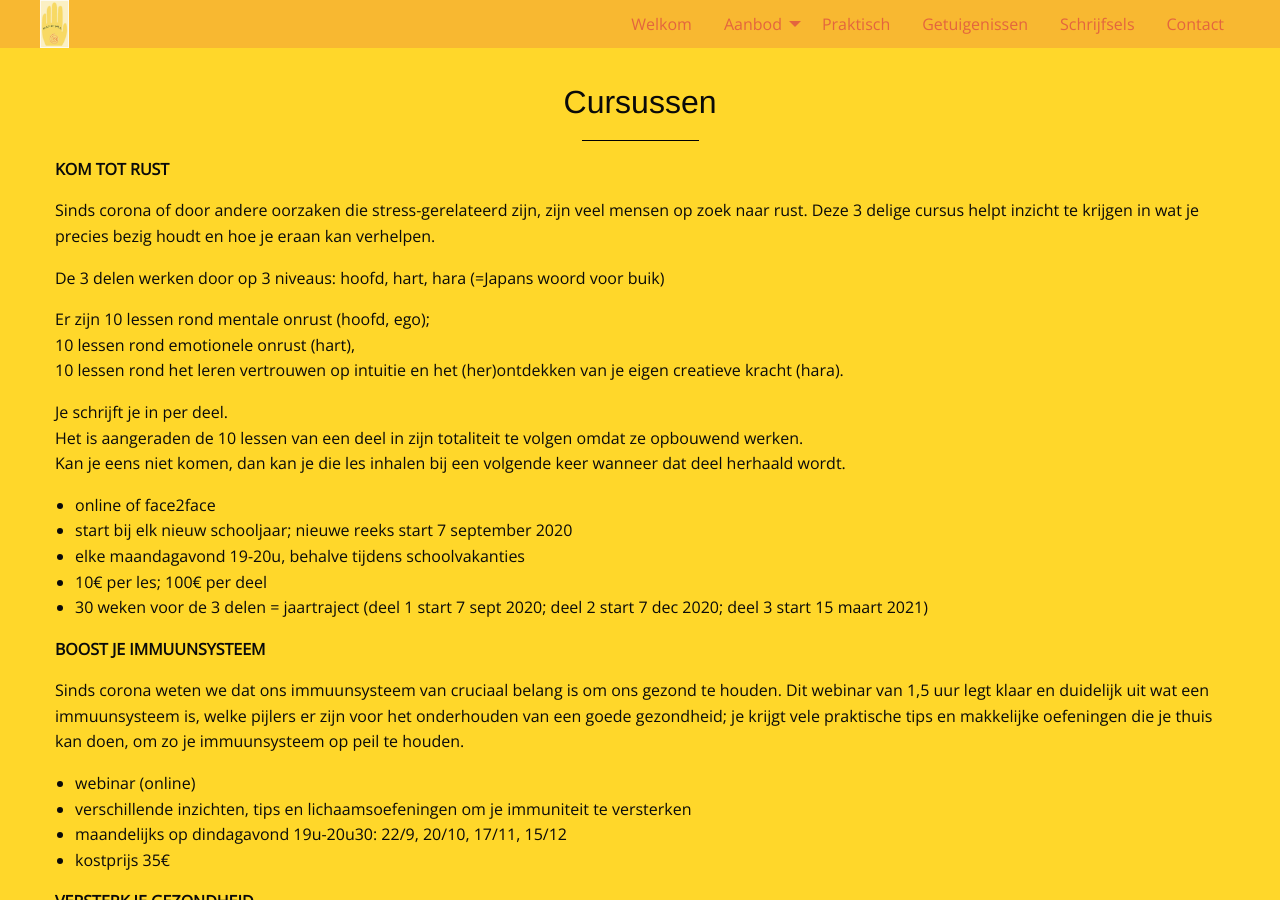
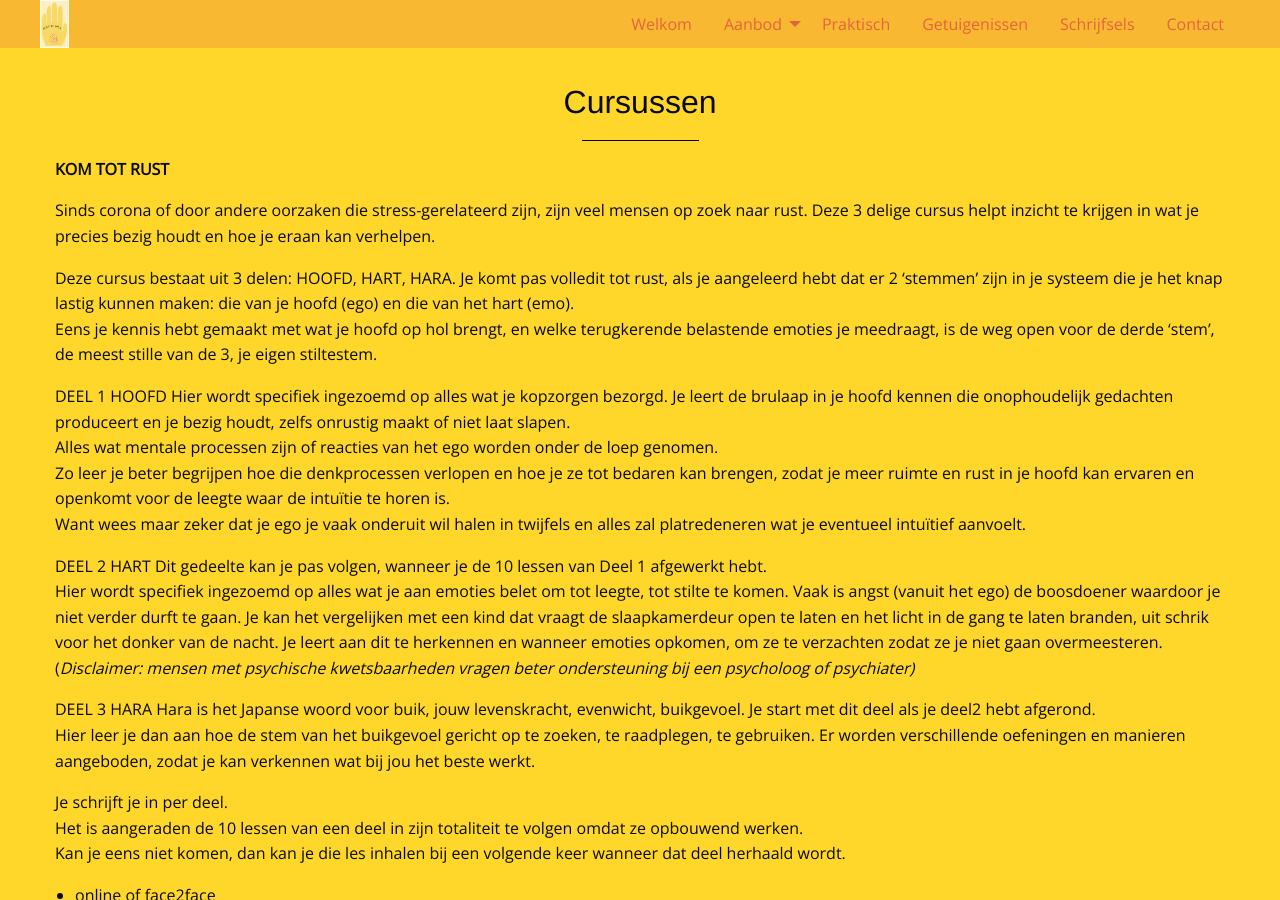
Before and after one commit to manopura/manopura.github.io, a Jekyll site: the page built from cursussen.md, in a window 1280 px wide and 900 px high. Built offline with Jekyll 4.4.1, drawn with Linux system fonts in a browser that asks for light colours; nearby versions of some CDN libraries; our own code applies the rules of GitHub Pages for plain Markdown files.

Commit message:
Update cursussen.md

```diff
--- a/cursussen.md
+++ b/cursussen.md
@@ -8,11 +8,27 @@ menu: cursussen
 
 Sinds corona of door andere oorzaken die stress-gerelateerd zijn, zijn veel mensen op zoek naar rust. Deze 3 delige cursus helpt inzicht te krijgen in wat je precies bezig houdt en hoe je eraan kan verhelpen.
 
-De 3 delen werken door op 3 niveaus: hoofd, hart, hara (=Japans woord voor buik)
+Deze cursus bestaat uit 3 delen: HOOFD, HART, HARA.
+Je komt pas volledit tot rust, als je aangeleerd hebt dat er 2 'stemmen' zijn in je systeem die je het knap lastig kunnen maken: die van je hoofd (ego) en die van het hart (emo).
+Eens je kennis hebt gemaakt met wat je hoofd op hol brengt, en welke terugkerende belastende emoties je meedraagt, is de weg open voor de derde 'stem', de meest stille van de 3, je eigen stiltestem.
 
-Er zijn 10 lessen rond mentale onrust (hoofd, ego);
-10 lessen rond emotionele onrust (hart),
-10 lessen rond het leren vertrouwen op intuitie en het (her)ontdekken van je eigen creatieve kracht (hara).
+DEEL 1 HOOFD
+Hier wordt specifiek ingezoemd op alles wat je kopzorgen bezorgd. Je leert de brulaap in je hoofd kennen die onophoudelijk gedachten produceert en je bezig houdt, zelfs onrustig maakt of niet laat slapen.
+Alles wat mentale processen zijn of reacties van het ego worden onder de loep genomen.
+Zo leer je beter begrijpen hoe die denkprocessen verlopen en hoe je ze tot bedaren kan brengen, zodat je meer ruimte en rust in je hoofd kan ervaren en openkomt voor de leegte waar de intuïtie te horen is.
+Want wees maar zeker dat je ego je vaak onderuit wil halen in twijfels en alles zal platredeneren wat je eventueel intuïtief aanvoelt.
+
+DEEL 2 HART
+Dit gedeelte kan je pas volgen, wanneer je de 10 lessen van Deel 1 afgewerkt hebt.
+Hier wordt specifiek ingezoemd op alles wat je aan emoties belet om tot leegte, tot stilte te komen. Vaak is angst (vanuit het ego) de boosdoener waardoor je niet verder durft te gaan. Je kan het vergelijken met een kind dat vraagt de slaapkamerdeur open te laten en het licht in de gang te laten branden, uit schrik voor het donker van de nacht. Je leert aan dit te herkennen en wanneer emoties opkomen, om ze te verzachten zodat ze je niet gaan overmeesteren.
+(*Disclaimer: mensen met psychische kwetsbaarheden vragen beter ondersteuning bij een psycholoog of psychiater)*
+
+DEEL 3 HARA
+Hara is het Japanse woord voor buik, jouw levenskracht, evenwicht, buikgevoel.
+Je start met dit deel als je deel2 hebt afgerond.
+Hier leer je dan aan hoe de stem van het buikgevoel gericht op te zoeken, te raadplegen, te gebruiken.
+Er worden verschillende oefeningen en manieren aangeboden, zodat je kan verkennen wat bij jou het beste werkt.
+
 
 Je schrijft je in per deel.
 Het is aangeraden de 10 lessen van een deel in zijn totaliteit te volgen omdat ze opbouwend werken.
```
